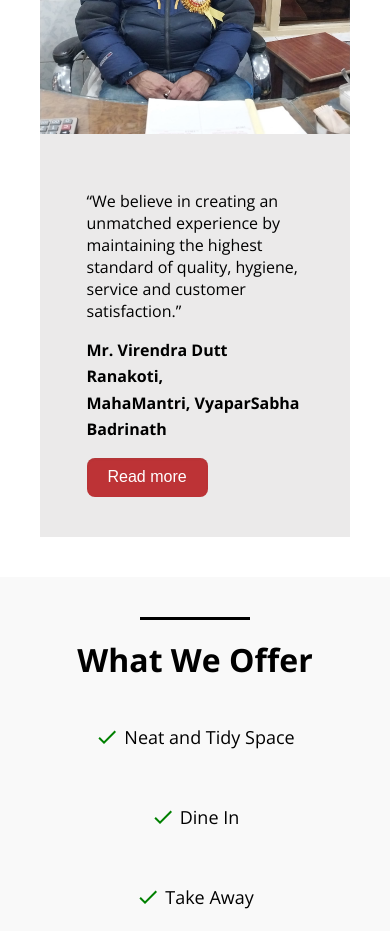
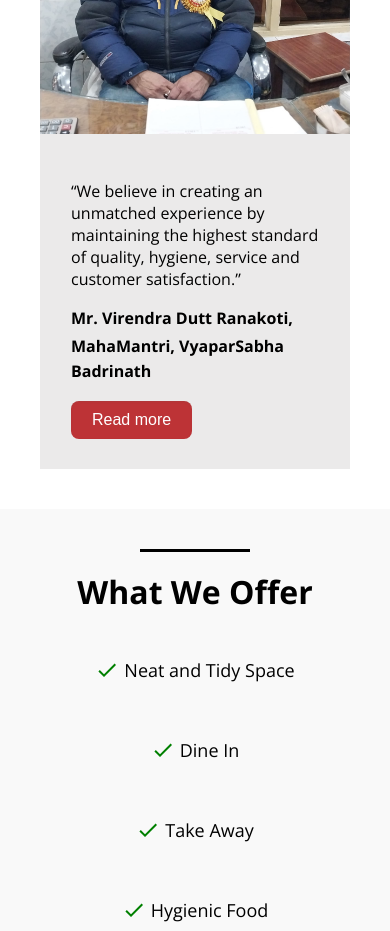
Before and after one commit to sourabhsrk/Sardeswari-website, a Next.js app: page / in a window 390 px wide. Shown: the part 1760-2691 px from the top of the page. Built offline with nearby package versions, Linux system fonts and the light colour scheme; a web font is replaced by a local one.

Commit message:
owner box padding fix

```diff
--- a/src/Components/Owner/Owner.module.css
+++ b/src/Components/Owner/Owner.module.css
@@ -86,3 +86,9 @@
         padding: 40px 15%;
     }
 }
+
+@media(max-width: 450px) {
+    .ownerDetailsBox {
+        padding: 30px 10%;
+    }
+}
```
